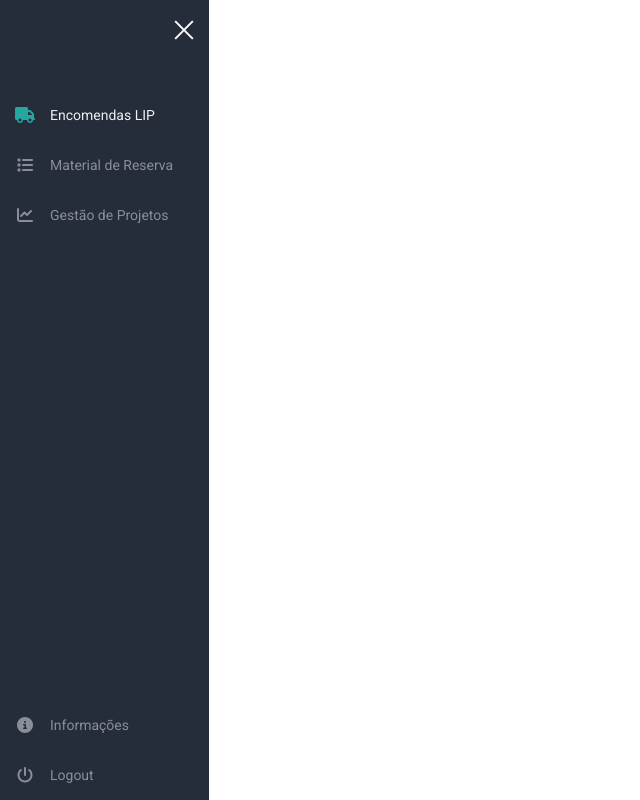
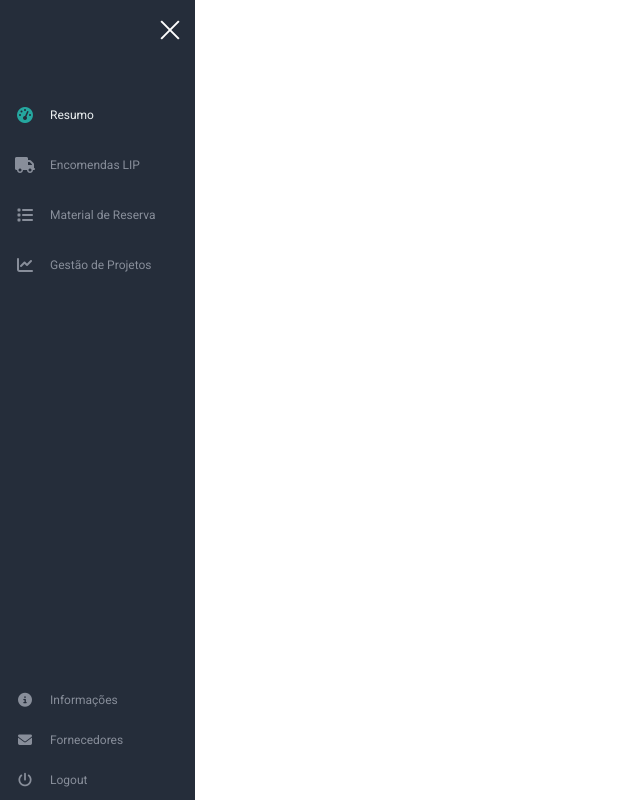
Before and after one commit to Daniel24125/encomendaslip, a website: page public/index.html in a window 1280 px wide. Both pictures are taken after a click on the element 25 px from the left and 30 px from the top of the page. Shown: the whole page, without its empty margins (0-640 px from the left). Drawn offline with nearby package versions, Linux system fonts and the light colour scheme.

Commit message:
Navigation Final Touches

```diff
--- a/public/css/app.css
+++ b/public/css/app.css
@@ -149,7 +149,7 @@ a {
     -ms-flex-pack: center;
     justify-content: center; }
   .navItemContainer .navDesc {
-    font-size: 14px; }
+    font-size: 12px; }
 
 .active {
   color: #ecf0f1; }
@@ -169,5 +169,11 @@ a {
   flex-direction: column;
   height: 50%;
   width: 100%; }
+  .optionsContainer .navItemContainer {
+    height: 40px; }
+    .optionsContainer .navItemContainer .iconContainer {
+      font-size: 14px; }
+    .optionsContainer .navItemContainer .navDesc {
+      font-size: 12px; }
   .optionsContainer .contentContainer {
     width: calc(100% - $collapsedDrawerWidth); }
--- a/public/index.html
+++ b/public/index.html
@@ -26,8 +26,13 @@
           </div>
         </div>
         <div class="navListContainer">
-
           <div class="navItemContainer active">
+            <div class="iconContainer">
+              <span class="fa fa-tachometer"></span>
+            </div>
+            <span class="navDesc hideComponent">Resumo</span>
+          </div>
+          <div class="navItemContainer">
             <div class="iconContainer">
               <span class="fa fa-truck"></span>
             </div>
@@ -45,9 +50,6 @@
             </div>
             <span class="navDesc hideComponent">Gestão de Projetos</span>
           </div>
-
-
-
         </div>
         <div class="optionsContainer">
             <div class="navItemContainer">
@@ -55,6 +57,12 @@
                   <span class="fa fa-info-circle"></span>
                 </div>
                 <span class="navDesc hideComponent">Informações</span>
+              </div>
+              <div class="navItemContainer">
+                <div class="iconContainer">
+                  <span class="fa fa-envelope"></span>
+                </div>
+                <span class="navDesc hideComponent">Fornecedores</span>
               </div>
               <div class="navItemContainer">
                 <div class="iconContainer">
--- a/public/js/functions.js
+++ b/public/js/functions.js
@@ -28,7 +28,7 @@ $(document).ready(function(){
       "top": "50%",
       "transform": "translate(-50%, -50%) rotate(45deg)"
     });
-    $(".drawerContainer").css("width", "250px")
+    $(".drawerContainer").css("width", "230px")
     setTimeout(()=>{
       $(".navDesc").removeClass("hideComponent")
     }, 300)
--- a/sass/drawer.sass
+++ b/sass/drawer.sass
@@ -41,7 +41,7 @@
     align-items: center
     justify-content: center
   .navDesc
-    font-size: 14px
+    font-size: 12px
 .active
   color: $acitveColor
   .fa
@@ -52,6 +52,11 @@
   flex-direction: column
   height: 50%
   width: 100%
-
+  .navItemContainer
+    height: 40px
+    .iconContainer
+      font-size: 14px
+    .navDesc
+      font-size: 12px
   .contentContainer
     width: calc(100% - $collapsedDrawerWidth)
```
